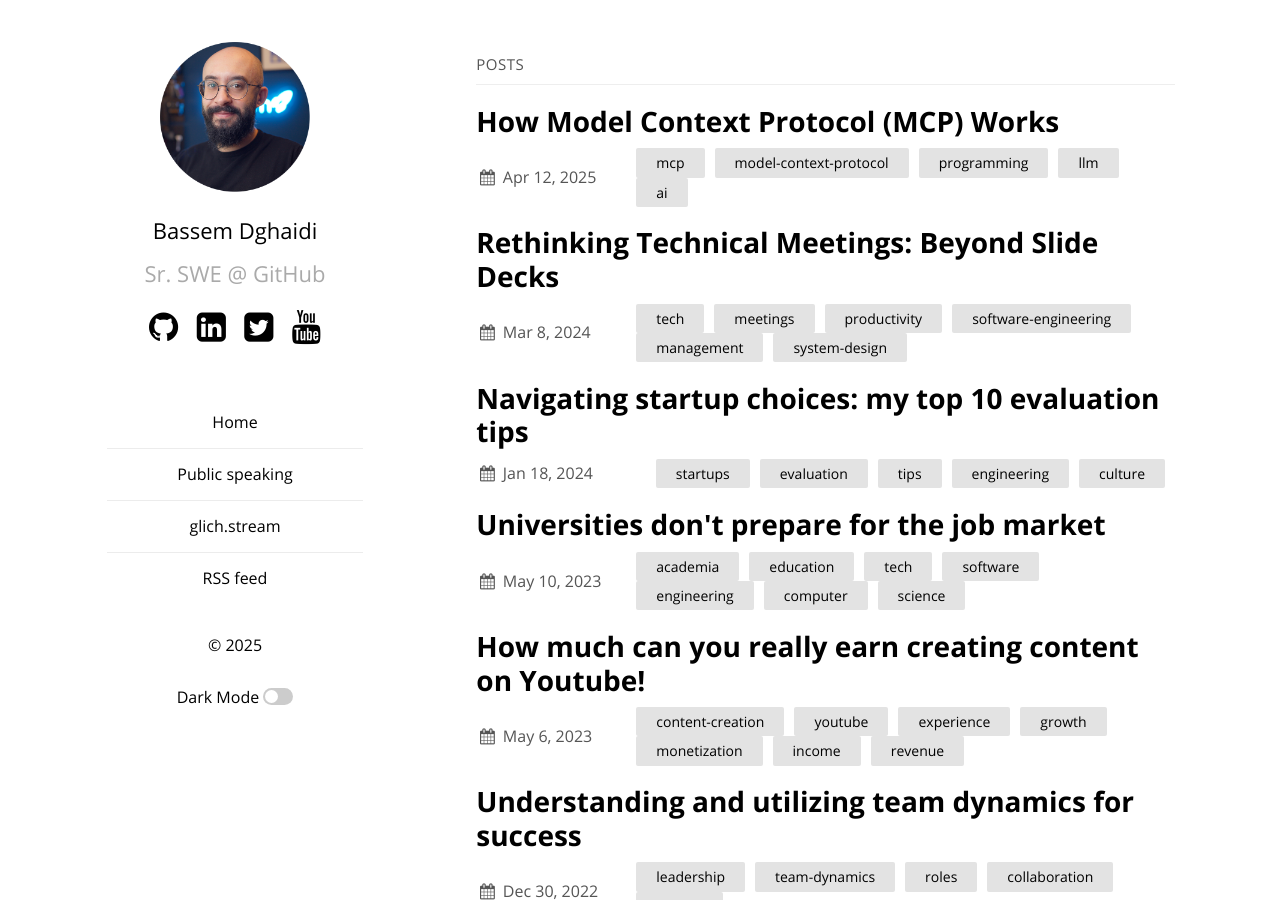
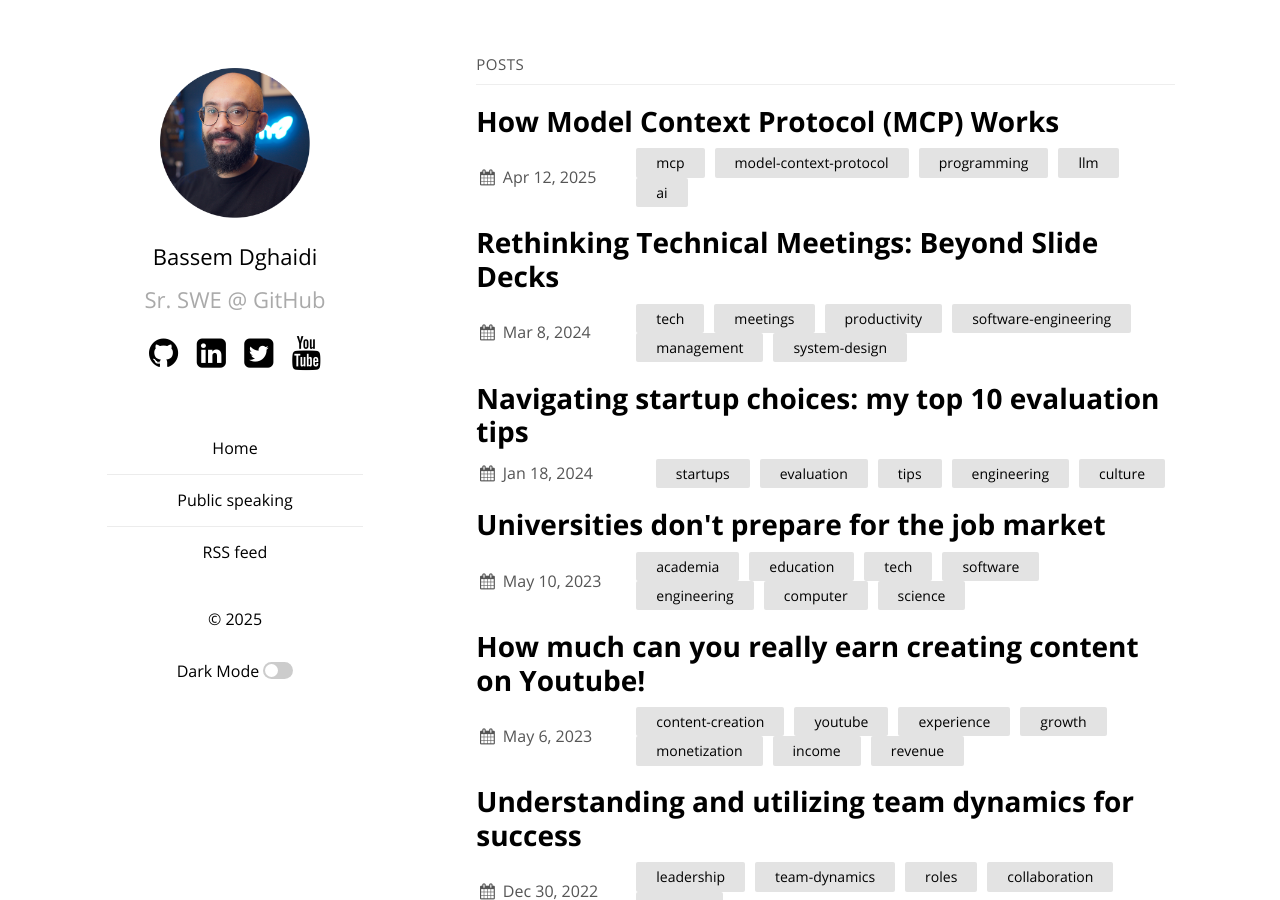
Before and after one commit to Link-/pblog, a Jekyll site: the page built from index.md, in a window 1280 px wide and 900 px high. Built offline with Jekyll 4.4.1, drawn with Linux system fonts in a browser that asks for light colours.

```diff
--- a/_config.yml
+++ b/_config.yml
@@ -46,8 +46,6 @@ plainwhite:
       url: "/"
     - title: Public speaking
       url: "/public-speaking"
-    - title: glich.stream
-      url: "https://blog.glich.stream"
     - title: RSS feed
       url: "/feed.xml"
 
```
Also changed, not shown: _posts/2025-04-12-how-model-context-protocol-mcp-works.md (+1 -1 lines).
